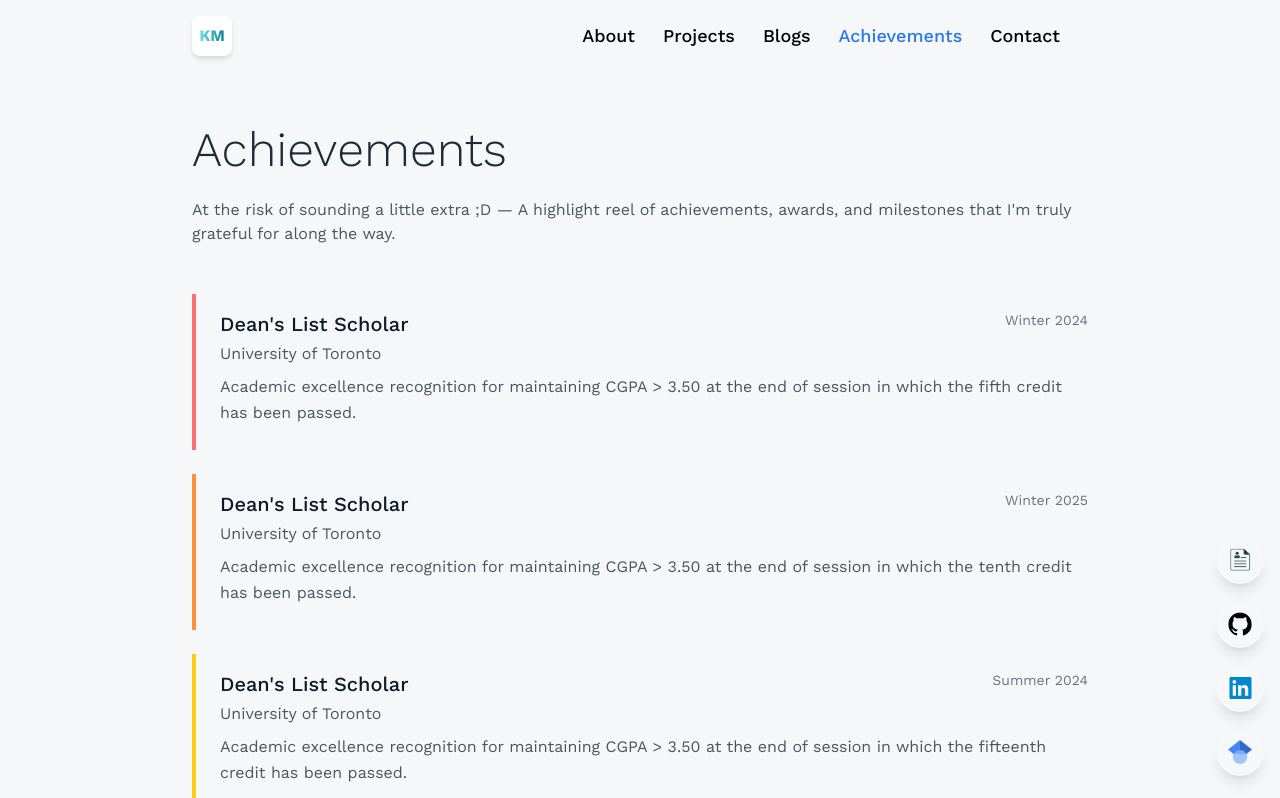
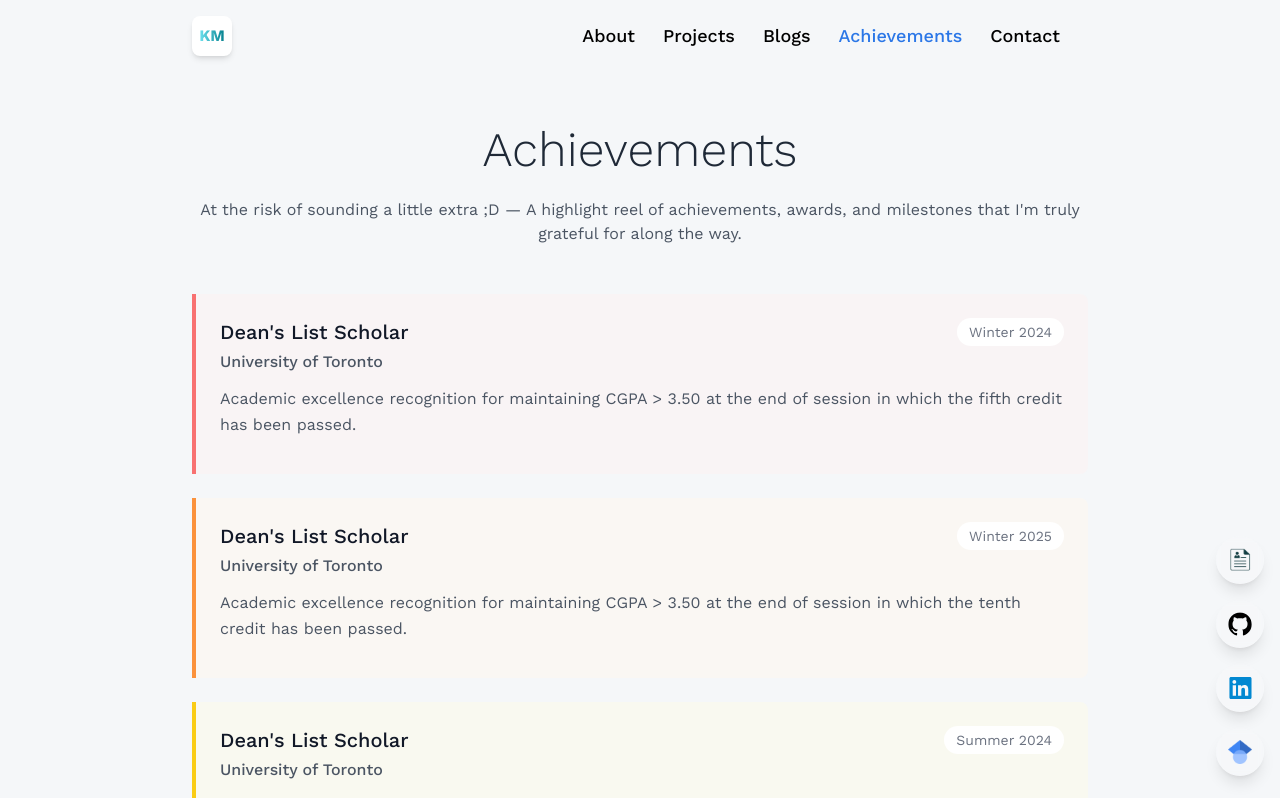
Before and after one commit to Khushi-Malik/KhushiPersonalWebsite, a React (Vite) app in the folder khushi-portfolio/: page /achievement in a window 1280 px wide. Shown: the top 798 px of the page. Built offline with nearby package versions, Linux system fonts and the light colour scheme.

Commit message:
editing UI

```diff
--- a/khushi-portfolio/src/pages/Achievement.jsx
+++ b/khushi-portfolio/src/pages/Achievement.jsx
@@ -111,24 +111,24 @@ import React from 'react'
 import { achievements } from '../constants'
 
 const Achievement = () => {
-  // Subtle rainbow colors for left border
+  // Subtle rainbow colors
   const colors = [
-    'border-l-red-400',
-    'border-l-orange-400',
-    'border-l-yellow-400',
-    'border-l-green-400',
-    'border-l-blue-400',
-    'border-l-indigo-400',
-    'border-l-purple-400',
-    'border-l-pink-400'
+    { border: 'border-l-red-400', bg: 'bg-red-50/50' },
+    { border: 'border-l-orange-400', bg: 'bg-orange-50/50' },
+    { border: 'border-l-yellow-400', bg: 'bg-yellow-50/50' },
+    { border: 'border-l-green-400', bg: 'bg-green-50/50' },
+    { border: 'border-l-blue-400', bg: 'bg-blue-50/50' },
+    { border: 'border-l-indigo-400', bg: 'bg-indigo-50/50' },
+    { border: 'border-l-purple-400', bg: 'bg-purple-50/50' },
+    { border: 'border-l-pink-400', bg: 'bg-pink-50/50' }
   ];
 
   return (
     <section className='max-container'>
       <div className="max-w-4xl mx-auto">
         {/* Header */}
-        <div className="mb-12">
-          <h1 className="head-text mb-4">
+        <div className="text-center mb-12">
+          <h1 className="head-text mb-6">
             Achievements
           </h1>
           <p className="text-gray-600">
@@ -136,33 +136,36 @@ const Achievement = () => {
           </p>
         </div>
 
-        {/* List with rainbow left borders */}
+        {/* List with rainbow accents */}
         <div className="space-y-6">
-          {achievements.map((achievement, index) => (
+          {achievements.map((achievement, index) => {
+            const colorScheme = colors[index % colors.length];
+
+            return (
               <div
                 key={index}
-              className={`border-l-4 ${colors[index % colors.length]} pl-6 py-4 hover:bg-gray-50 transition-colors`}
+                className={`border-l-4 ${colorScheme.border} ${colorScheme.bg} rounded-r-lg p-6 hover:shadow-md transition-all duration-200`}
               >
-              <div className="flex justify-between items-start mb-2">
-                <div>
+                <div className="flex justify-between items-start mb-3">
+                  <div className="flex-1">
                     <h2 className="text-xl font-medium text-gray-900 mb-1">
                       {achievement.title}
                     </h2>
-                  <p className="text-gray-600">
+                    <p className="text-gray-600 font-medium">
                       {achievement.institution}
                     </p>
                   </div>
-                <span className="text-sm text-gray-500">
+                  <span className="text-sm text-gray-500 px-3 py-1 bg-white rounded-full">
                     {achievement.year}
                   </span>
                 </div>
 
-              <p className="text-gray-600 leading-relaxed mb-2">
+                <p className="text-gray-600 leading-relaxed mb-3">
                   {achievement.details}
                 </p>
 
                 <div className="flex gap-4 text-sm text-gray-500">
-                {achievement.value && <span>{achievement.value}</span>}
+                  {achievement.value && <span className="font-medium">{achievement.value}</span>}
                   {achievement.category && (
                     <>
                       <span>·</span>
@@ -171,7 +174,8 @@ const Achievement = () => {
                   )}
                 </div>
               </div>
-          ))}
+            );
+          })}
         </div>
       </div>
     </section>
--- a/khushi-portfolio/src/pages/Blog.jsx
+++ b/khushi-portfolio/src/pages/Blog.jsx
@@ -75,8 +75,8 @@ const Blog = () => {
 
     return (
         <section className='max-container'>
-            <div className="mb-12 justify-center text-center">
-                <h1 className="head-text mb-4 ">
+            <div className="text-center mb-12">
+                <h1 className="head-text mb-6 ">
                     Writing
                 </h1>
                 <p className="text-gray-600 max-w-2xl">
--- a/khushi-portfolio/src/pages/Projects.jsx
+++ b/khushi-portfolio/src/pages/Projects.jsx
@@ -62,7 +62,7 @@ const ProjectCard = ({ project, index }) => {
             </h3>
             {project.isWinner && (
               <span className="bg-yellow-100 text-yellow-800 text-xs px-2 py-1 rounded-full font-medium">
-                Winner
+                🏆
               </span>
             )}
           </div>
```
Lines whose indentation alone changed are shown as unchanged.
